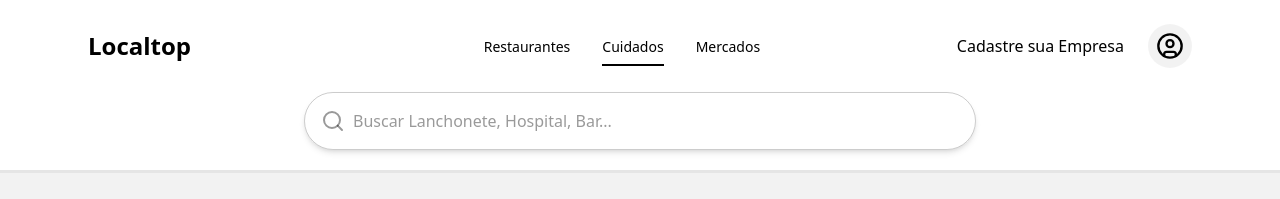
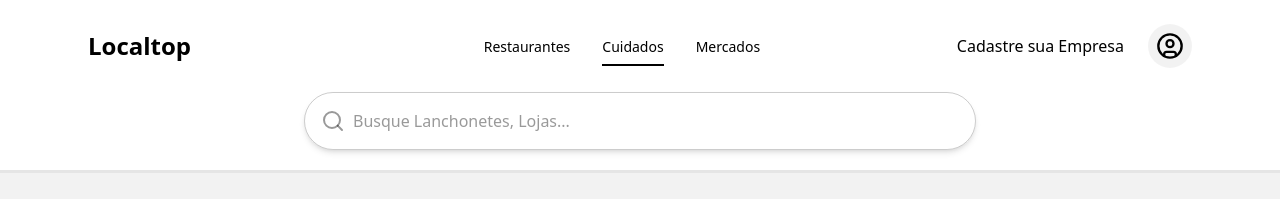
Before and after one commit to neveshardd/localtop, a Next.js app: page /care in a window 1280 px wide. Shown: the top 199 px of the page. Built offline with nearby package versions, Linux system fonts and the light colour scheme.

Commit message:
Update nav-bar.tsx

```diff
--- a/src/components/nav-bar.tsx
+++ b/src/components/nav-bar.tsx
@@ -57,7 +57,7 @@ export default function NavBar() {
                         className="flex items-center space-x-2 border rounded-full p-4 w-full max-w-2xl border-black/20 text-black/40 shadow-md cursor-pointer transition-all"
                     >
                         <Search />
-                        <p>Buscar Lanchonete, Hospital, Bar...</p>
+                        <p>Busque Lanchonetes, Lojas...</p>
                     </button>
 
                     <div className="w-full max-w-6xl overflow-hidden mb-4 md:hidden">
```
